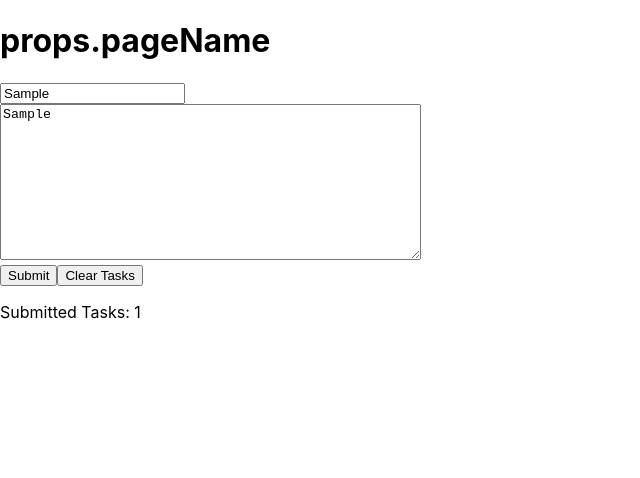
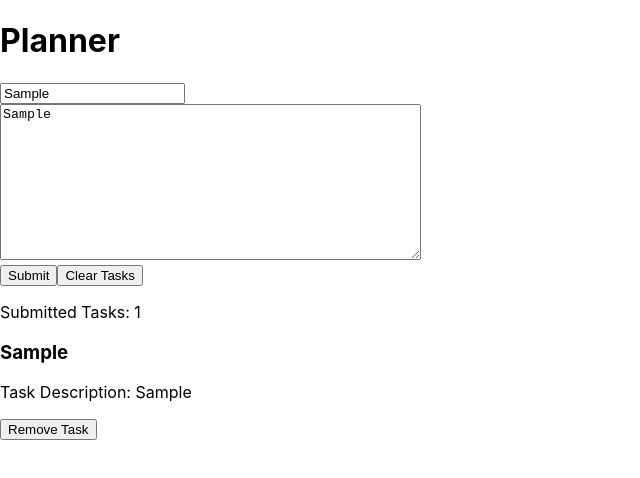
Before and after one commit to nepoz/planner, a React (Create React App) app: page / in a window 1280 px wide. Both pictures are taken after typing "Sample", "Sample" into the empty fields and a click on the button "Submit". Shown: the top 478 px of the page, without its empty margins (0-640 px from the left). Built offline with nearby package versions, Linux system fonts and the light colour scheme.

Commit message:
Add TaskList and move state up

```diff
--- a/src/App.js
+++ b/src/App.js
@@ -1,40 +1,76 @@
 import { useState } from "react"
 
+
 const App = () => {
+  const [title, setTitle] = useState('')
+  const [desc, setDesc] = useState('')
+  const [tasks, setTasks] = useState([])
+
   return (
     <div id="page">
-      <Heading />
-      <TaskInput />
+      <Heading pageName="Planner" />
+      <TaskInput
+      title={title} setTitle={setTitle}
+      desc={desc} setDesc={setDesc}
+      tasks={tasks} setTasks={setTasks}
+      />
+      <TaskList tasks={tasks}/>
     </div>
   )
 }
 
 // Component that will act as title of page
 const Heading = (props) => {
-  return (<h1>props.pageName</h1>)
+  return (<h1>{props.pageName}</h1>)
+}
+
+const TaskList = ({ tasks }) => {
+  return (
+    tasks.map(task => <TaskListItem task={task} />)
+  )
+}
+
+const TaskListItem = ({ task }) => {
+  return (
+    <div id="TaskListItem">
+      <h3>{task.title}</h3>
+      <p>Task Description: {task.desc}</p>
+      <button>Remove Task</button>
+    </div>
+  )
 }
 
 // interface where user can add their task
-const TaskInput = () => {
+const TaskInput = (props) => {
   const [submitted, setSubmitted] = useState(0)
+
   const handleSubmission = () => {
-    setSubmitted(submitted + 1)
+    if (props.title.length !== 0) {
+      const newTask = {
+        "title": props.title,
+        "desc": props.desc,
+      }
+      const newTasks = [...props.tasks, newTask]
+      props.setTasks(newTasks)
+      setSubmitted(submitted + 1)
+    }
   }
-  const handleRemoval = () => {
+
+  const handleClear = () => {
     setSubmitted(0)
   }
   return (
     <div>
       <div id="TaskTitle">
-        <TitleInput />
+        <TitleInput title={props.title} setTitle={props.setTitle}/>
       </div>
       <div id="TaskDescription">
-        <DescriptionInput />
+        <DescriptionInput desc={props.desc} setDesc={props.setDesc}/>
       </div>
 
       <div id="buttons">
         <button onClick={handleSubmission}>Submit</button>
-        <button onClick={handleRemoval}>Clear Tasks</button>
+        <button onClick={handleClear}>Clear Tasks</button>
         <p>Submitted Tasks: {submitted}</p>
       </div>
     </div>
@@ -43,8 +79,7 @@ const TaskInput = () => {
 }
 
 // title for a task
-const TitleInput = () => {
-  const [title, setTitle] = useState('')
+const TitleInput = ({ title, setTitle }) => {
 
   const handleInput = (e) => {
     setTitle(e.target.value)
@@ -63,8 +98,7 @@ const TitleInput = () => {
 }
 
 // elaborate on whatever task user wants to add
-const DescriptionInput = () => {
-  const [desc, setDesc] = useState('')
+const DescriptionInput = ({ desc, setDesc }) => {
 
   const handleInput = (e) => {
     setDesc(e.target.value)
```
